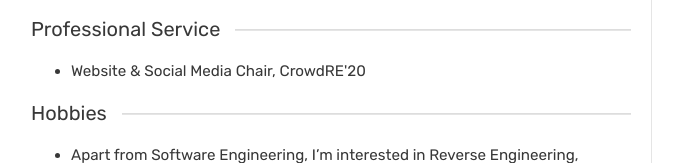
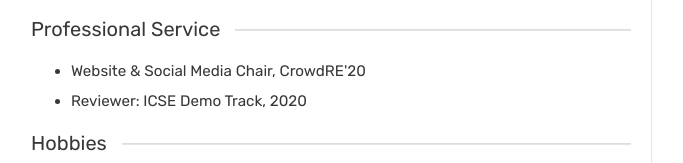
Before and after one commit to miroslavtushev/miroslavtushev.github.io, a plain HTML site: page index.html in a window 1280 px wide. Shown: the part 2080-2243 px from the top of the page, without its empty margins (149-832 px from the left). Drawn offline with Linux system fonts and the light colour scheme.

Commit message:
Update cv

```diff
--- a/index.html
+++ b/index.html
@@ -102,6 +102,7 @@
         <h2 class="line-title"><span>Professional Service</span><hr /></h2>
         <ul>
           <li>Website & Social Media Chair, CrowdRE'20</li>
+          <li>Reviewer: ICSE Demo Track, 2020</li>
         </ul>
 
         <h2 class="line-title"><span>Hobbies</span><hr /></h2>
```
Also changed, not shown: 1 other file.
